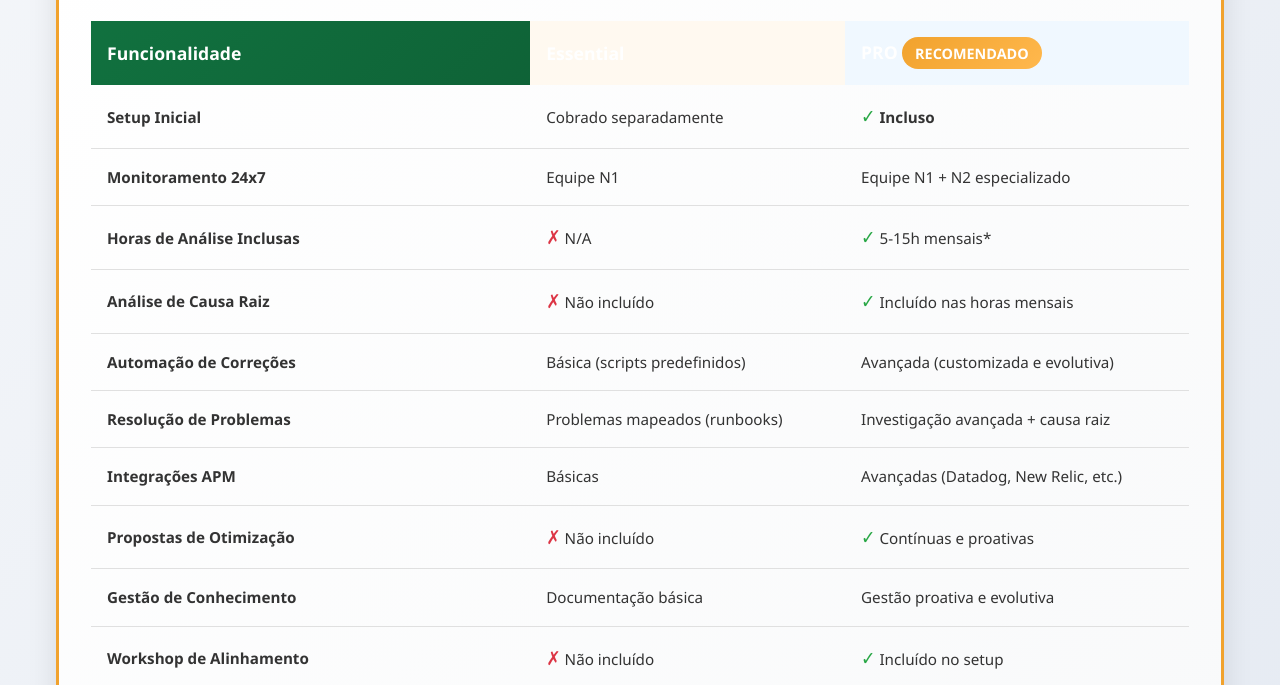
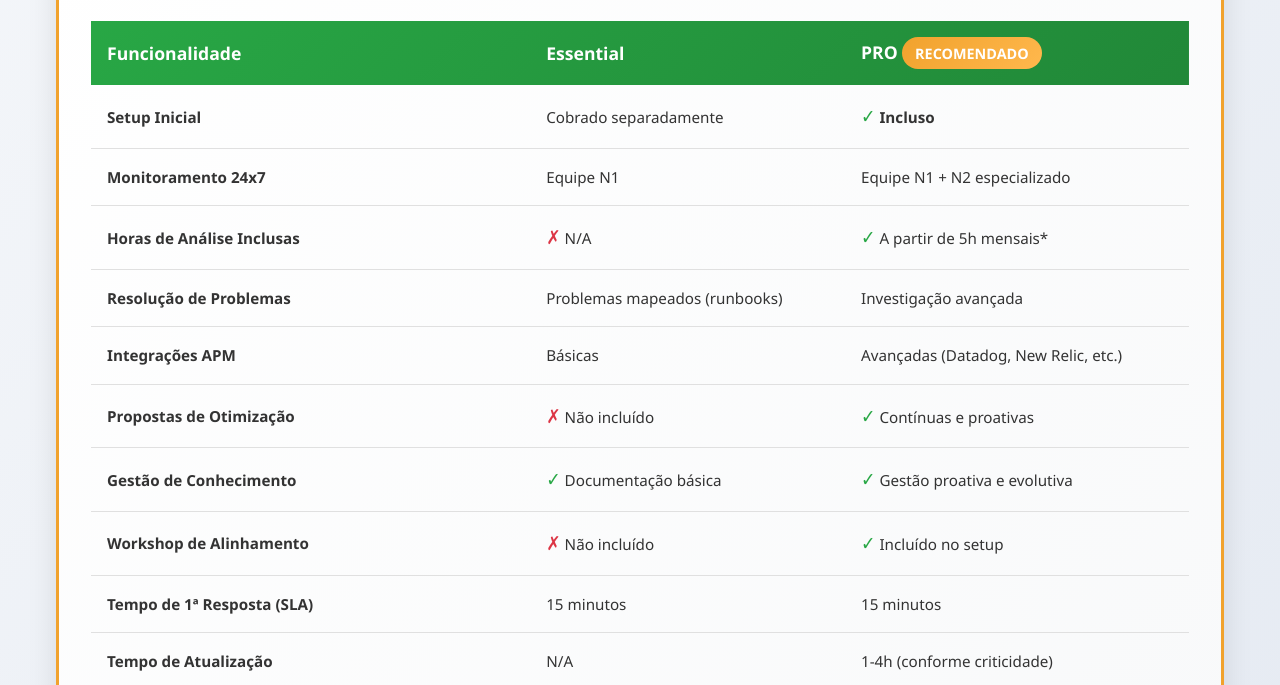
Before and after one commit to brunoprodutos/monitoracaoquickref, a plain HTML site: page index.html in a window 1280 px wide. Shown: the part 375-1060 px from the top of the page. Drawn offline with Linux system fonts and the light colour scheme.

Commit message:
quick ref com Briefing

```diff
--- a/index.html
+++ b/index.html
@@ -84,7 +84,7 @@
         }
 
         .comparison-table thead {
-            background: linear-gradient(135deg, #11713F 0%, #0C502C 100%);
+            background: linear-gradient(135deg, #28a745 0%, #218838 100%);
             color: white;
         }
 
@@ -97,6 +97,10 @@
 
         .comparison-table th:first-child {
             width: 40%;
+        }
+
+        .comparison-table thead th {
+            background: transparent;
         }
 
         .comparison-table td {
@@ -386,22 +390,12 @@
                     <tr>
                         <td><strong>Horas de Análise Inclusas</strong></td>
                         <td><span class="cross-icon">✗</span> N/A</td>
-                        <td><span class="check-icon">✓</span> 5-15h mensais*</td>
-                    </tr>
-                    <tr>
-                        <td><strong>Análise de Causa Raiz</strong></td>
-                        <td><span class="cross-icon">✗</span> Não incluído</td>
-                        <td><span class="check-icon">✓</span> Incluído nas horas mensais</td>
-                    </tr>
-                    <tr>
-                        <td><strong>Automação de Correções</strong></td>
-                        <td>Básica (scripts predefinidos)</td>
-                        <td>Avançada (customizada e evolutiva)</td>
+                        <td><span class="check-icon">✓</span> A partir de 5h mensais*</td>
                     </tr>
                     <tr>
                         <td><strong>Resolução de Problemas</strong></td>
                         <td>Problemas mapeados (runbooks)</td>
-                        <td>Investigação avançada + causa raiz</td>
+                        <td>Investigação avançada</td>
                     </tr>
                     <tr>
                         <td><strong>Integrações APM</strong></td>
@@ -415,8 +409,8 @@
                     </tr>
                     <tr>
                         <td><strong>Gestão de Conhecimento</strong></td>
-                        <td>Documentação básica</td>
-                        <td>Gestão proativa e evolutiva</td>
+                        <td><span class="check-icon">✓</span> Documentação básica</td>
+                        <td><span class="check-icon">✓</span> Gestão proativa e evolutiva</td>
                     </tr>
                     <tr>
                         <td><strong>Workshop de Alinhamento</strong></td>
@@ -424,7 +418,7 @@
                         <td><span class="check-icon">✓</span> Incluído no setup</td>
                     </tr>
                     <tr>
-                        <td><strong>Tempo de Resposta (SLA)</strong></td>
+                        <td><strong>Tempo de 1ª Resposta (SLA)</strong></td>
                         <td>15 minutos</td>
                         <td>15 minutos</td>
                     </tr>
@@ -435,7 +429,7 @@
                     </tr>
                     <tr>
                         <td><strong>Horas Adicionais N2</strong></td>
-                        <td>N/A</td>
+                        <td>R$ 518,00/hora</td>
                         <td>R$ 518,00/hora</td>
                     </tr>
                 </tbody>
@@ -449,7 +443,7 @@
         <section class="section">
             <h2>O que é a Monitoração 24x7?</h2>
             <p style="font-size: 1.1rem; line-height: 1.8; color: #555;">
-                <strong>Monitoração 24x7</strong> é uma solução gerenciada de observabilidade empresarial que combina tecnologia de ponta (Zabbix), processos padronizados e suporte especializado para garantir a disponibilidade e performance de infraestruturas críticas na nuvem AWS. Oferecemos vigilância ininterrupta, resposta rápida a incidentes e redução drástica do MTTR através de ações automatizadas e expertise especializada.
+                <strong>Monitoração 24x7</strong> é uma solução gerenciada de observabilidade empresarial que combina tecnologia e serviços de ponta (Zabbix e CloudWatch), processos padronizados e suporte especializado para garantir a disponibilidade e performance de infraestruturas críticas na nuvem AWS. Oferecemos vigilância ininterrupta, resposta rápida a incidentes e redução drástica do MTTR através de ações automatizadas e expertise especializada.
             </p>
             <div style="margin-top: 1.5rem;">
                 <h3>Para quem é?</h3>
@@ -639,7 +633,7 @@
             <div class="objection-card">
                 <h4>"Preferimos resolver internamente"</h4>
                 <p class="contorno">
-                    <strong>Contorno:</strong> Respeito total pela autonomia da equipe. Nossa proposta não é assumir o controle, mas <strong>estender sua capacidade operacional</strong>. Você mantém decisões estratégicas e conhecimento do negócio, nós cobrimos os gaps operacionais 24x7 que são caros de manter internamente. Oferecemos <strong>POC gratuita</strong> para validar o valor sem compromisso - você mantém controle total das decisões, fornecemos insights e resolvemos problemas mapeados. Veja na prática como complementamos sua operação sem criar dependência.
+                    <strong>Contorno:</strong> Respeito total pela autonomia da equipe. Nossa proposta não é assumir o controle, mas <strong>estender sua capacidade operacional</strong>. Você mantém decisões estratégicas e conhecimento do negócio, nós cobrimos os gaps operacionais 24x7 que são caros de manter internamente. <strong>Libera recursos da sua equipe para focar em iniciativas estratégicas</strong>, enquanto fornecemos insights especializados e resolvemos problemas mapeados. Veja na prática como complementamos sua operação sem criar dependência.
                 </p>
             </div>
 
@@ -653,7 +647,7 @@
             <div class="objection-card">
                 <h4>"Qual a diferença para um MSP tradicional?"</h4>
                 <p class="contorno">
-                    <strong>Contorno:</strong> MSP tradicional mantém infraestrutura funcionando (break-fix), nossa Monitoração 24x7 é especializada em <strong>observabilidade proativa, resposta a incidentes e redução de MTTR</strong>. Somos AWS Premier Tier Partner com equipe certificada focada exclusivamente em ambientes cloud. A diferença está no <strong>conhecimento especializado, automações customizadas e gestão evolutiva de conhecimento</strong>. Para clientes que já são MSP Darede, inclusive, oferecemos integração total entre serviços para máxima eficiência operacional.
+                    <strong>Contorno:</strong> MSP tradicional mantém infraestrutura funcionando (break-fix), nossa Monitoração 24x7 é especializada em <strong>monitoramento, resposta a incidentes e redução de MTTR</strong>. Somos AWS Premier Tier Partner com equipe certificada focada exclusivamente em ambientes cloud. A diferença está no <strong>conhecimento especializado, automações customizadas e gestão evolutiva de conhecimento</strong>. Para clientes que já são MSP Darede, inclusive, oferecemos integração total entre serviços para máxima eficiência operacional.
                 </p>
             </div>
 
```
Also changed, not shown: 1 other file.
